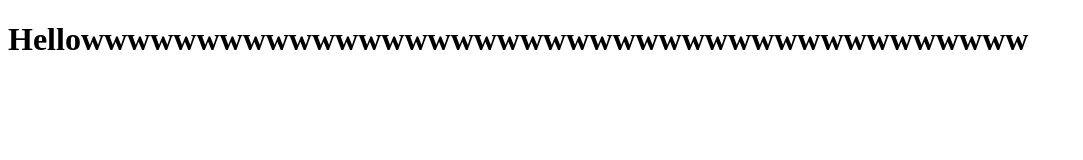
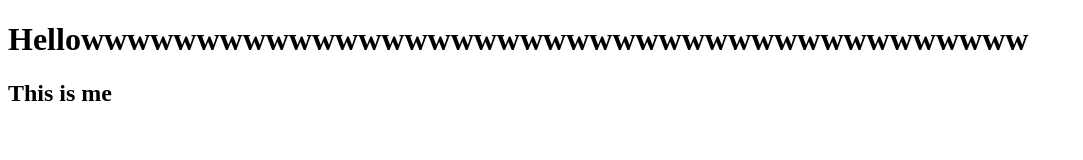
Before and after one commit to dhruvesaral-ai/User-Dashboard-, a plain HTML site: page index.html in a window 1280 px wide. Shown: the whole page, without its empty margins (0-1083 px from the left). Drawn offline with Linux system fonts and the light colour scheme.

Commit message:
added new h2 in html file

```diff
--- a/index.html
+++ b/index.html
@@ -7,5 +7,6 @@
 </head>
 <body>
     <h1>Hellowwwwwwwwwwwwwwwwwwwwwwwwwwwwwwwwwwwwwwwww</h1>
+    <h2>This is me</h2>
 </body>
 </html>
```
